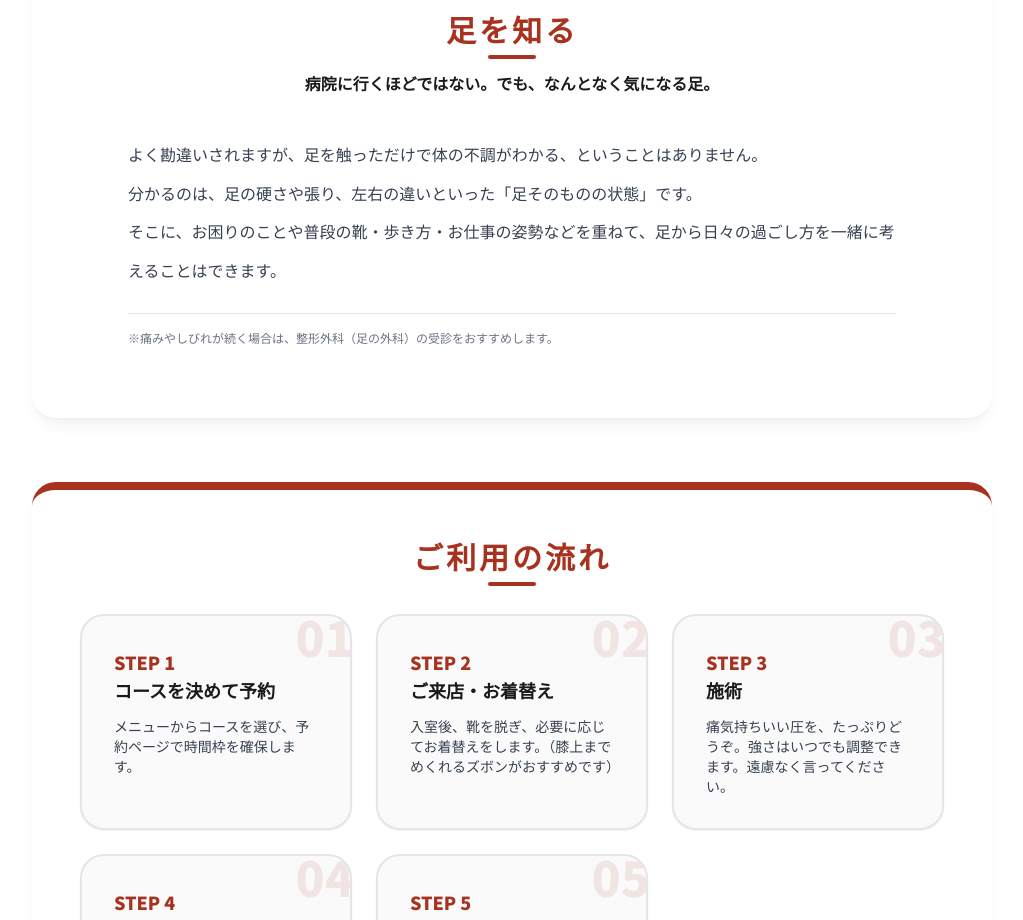
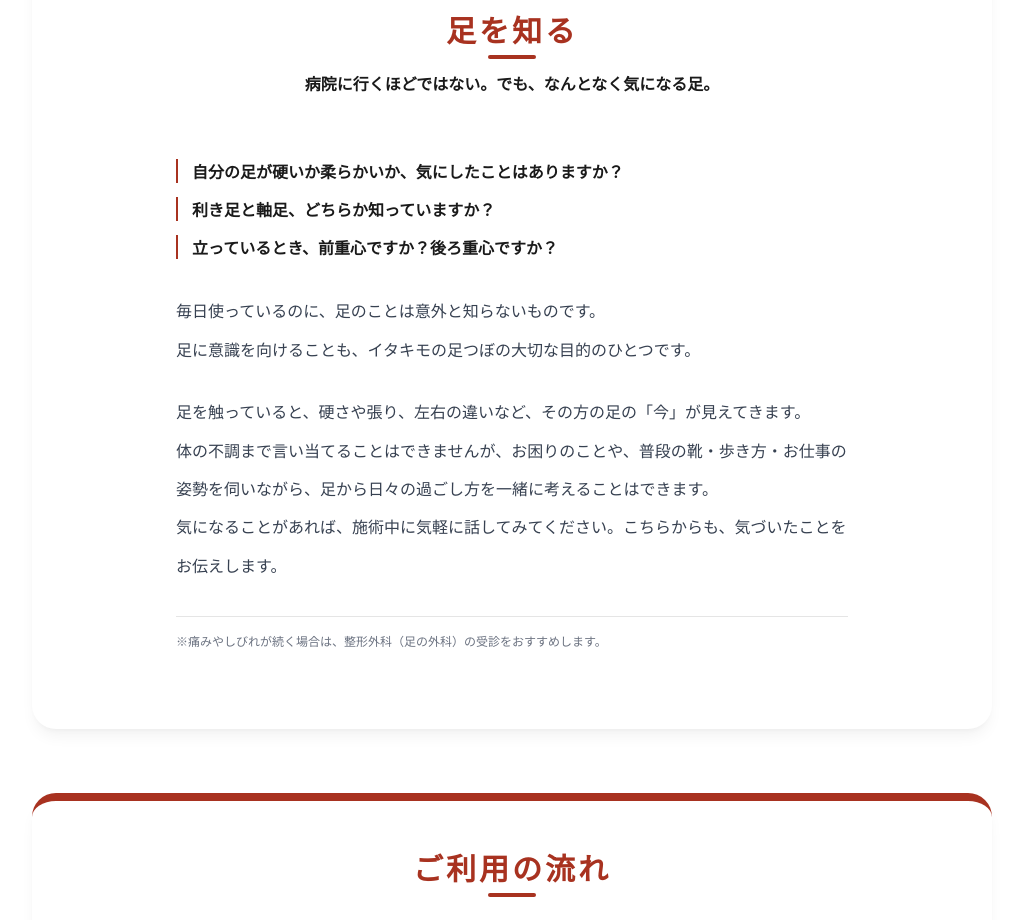
Before and after one commit to ashiyafukusuke/fukusuke2, a Next.js app: page / in a window 1280 px wide. Shown: the part 5360-6280 px from the top of the page, without its empty margins (128-1151 px from the left). Built offline with nearby package versions, Linux system fonts and the light colour scheme.

Commit message:
Add files via upload

```diff
--- a/src/components/KnowFeet.tsx
+++ b/src/components/KnowFeet.tsx
@@ -20,13 +20,33 @@ export default function KnowFeet() {
           whileInView={{ opacity: 1, y: 0 }}
           viewport={{ once: true, margin: "-50px" }}
           transition={{ duration: 0.5 }}
-          className="max-w-3xl mx-auto space-y-6 text-sm md:text-base text-gray-700 leading-[2.2] md:leading-[2.4]"
+          className="max-w-2xl mx-auto space-y-8 text-sm md:text-base text-gray-700 leading-[2.2] md:leading-[2.4]"
         >
-          <p>
-            よく勘違いされますが、足を触っただけで体の不調がわかる、ということはありません。<br />
-            分かるのは、足の硬さや張り、左右の違いといった「足そのものの状態」です。<br />
-            そこに、お困りのことや普段の靴・歩き方・お仕事の姿勢などを重ねて、足から日々の過ごし方を一緒に考えることはできます。
-          </p>
+          {/* 問いかけ（1行ずつ独立させ、本文より少しだけ目立たせる。細い左線で控えめに） */}
+          <div className="space-y-3.5 my-6">
+            <p className="border-l-2 border-main pl-3.5 font-bold text-ink text-sm md:text-base leading-relaxed">
+              自分の足が硬いか柔らかいか、気にしたことはありますか？
+            </p>
+            <p className="border-l-2 border-main pl-3.5 font-bold text-ink text-sm md:text-base leading-relaxed">
+              利き足と軸足、どちらか知っていますか？
+            </p>
+            <p className="border-l-2 border-main pl-3.5 font-bold text-ink text-sm md:text-base leading-relaxed">
+              立っているとき、前重心ですか？後ろ重心ですか？
+            </p>
+          </div>
+
+          <div className="space-y-6">
+            <p>
+              毎日使っているのに、足のことは意外と知らないものです。<br />
+              足に意識を向けることも、イタキモの足つぼの大切な目的のひとつです。
+            </p>
+
+            <p>
+              足を触っていると、硬さや張り、左右の違いなど、その方の足の「今」が見えてきます。<br />
+              体の不調まで言い当てることはできませんが、お困りのことや、普段の靴・歩き方・お仕事の姿勢を伺いながら、足から日々の過ごし方を一緒に考えることはできます。<br />
+              気になることがあれば、施術中に気軽に話してみてください。こちらからも、気づいたことをお伝えします。
+            </p>
+          </div>
 
           <div className="pt-4 border-t border-divider">
             <p className="text-[11px] md:text-xs text-gray-500 leading-relaxed">
```
